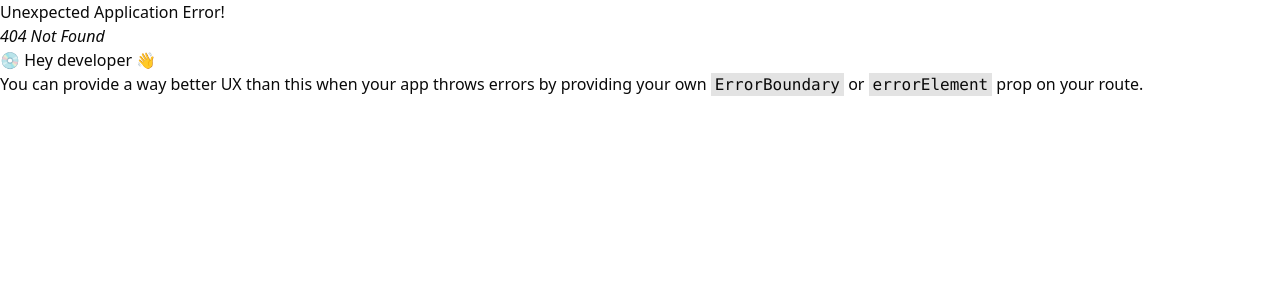
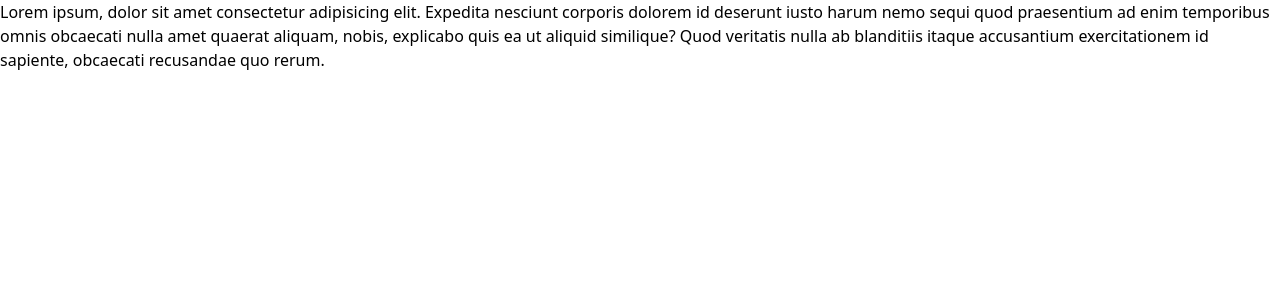
Before and after one commit to Briuwu/R12-invoice, a React (Vite) app: page /login in a window 1280 px wide. Before the commit this address had no page. Shown: the top 300 px of the page. Built offline with nearby package versions, Linux system fonts and the light colour scheme.

Commit message:
refactor: replace Layout with AuthLayout and add authentication logic; create Login, Invoices, and Invoice pages

```diff
--- /dev/null
+++ b/src/auth-layout.tsx
@@ -0,0 +1,13 @@
+import { Navigate, Outlet } from "react-router";
+
+export default function AuthLayout() {
+  const isAuthenticated = true;
+  return isAuthenticated ? (
+    <div>
+      <header>header</header>
+      <Outlet />
+    </div>
+  ) : (
+    <Navigate to="/login" />
+  );
+}
--- a/src/layout.tsx
+++ /dev/null
@@ -1,10 +0,0 @@
-import { Outlet } from "react-router";
-
-export default function Layout() {
-  return (
-    <div>
-      <h1>Layout</h1>
-      <Outlet />
-    </div>
-  );
-}
--- /dev/null
+++ b/src/pages/invoice.tsx
@@ -0,0 +1,3 @@
+export default function InvoicePage() {
+  return <div>InvoicePage</div>;
+}
--- /dev/null
+++ b/src/pages/invoices.tsx
@@ -0,0 +1,3 @@
+export default function InvoicesPage() {
+  return <div>InvoicesPage</div>;
+}
--- /dev/null
+++ b/src/pages/login.tsx
@@ -0,0 +1,12 @@
+export default function LoginPage() {
+  return (
+    <div className="text-black">
+      Lorem ipsum, dolor sit amet consectetur adipisicing elit. Expedita
+      nesciunt corporis dolorem id deserunt iusto harum nemo sequi quod
+      praesentium ad enim temporibus omnis obcaecati nulla amet quaerat aliquam,
+      nobis, explicabo quis ea ut aliquid similique? Quod veritatis nulla ab
+      blanditiis itaque accusantium exercitationem id sapiente, obcaecati
+      recusandae quo rerum.
+    </div>
+  );
+}
--- a/src/routes.ts
+++ b/src/routes.ts
@@ -1,18 +1,32 @@
-import { lazy } from "react";
 import { createBrowserRouter } from "react-router";
-import Layout from "./layout";
 
-const App = lazy(() => import("./App"));
+import AuthLayout from "./auth-layout";
+import App from "./App";
+import LoginPage from "./pages/login";
+import InvoicesPage from "./pages/invoices";
+import InvoicePage from "./pages/invoice";
 
 export const router = createBrowserRouter([
   {
     path: "/",
-    Component: Layout,
+    Component: AuthLayout,
     children: [
       {
         index: true,
-        lazy: async () => ({ Component: App }),
+        Component: App,
+      },
+      {
+        path: "invoices",
+        Component: InvoicesPage,
+      },
+      {
+        path: "/invoices/:id",
+        Component: InvoicePage,
       },
     ],
   },
+  {
+    path: "login",
+    Component: LoginPage,
+  },
 ]);
```
